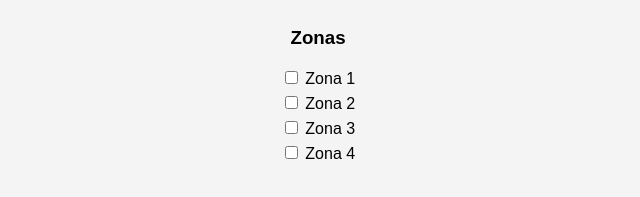
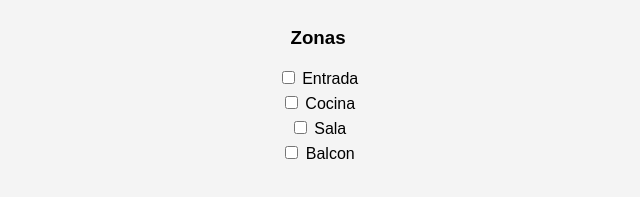
Before and after one commit to JorgeCR1707/JorgeCR1707.github.io, a plain HTML site: page index.html in a window 1280 px wide. Shown: the part 325-522 px from the top of the page, 322-962 px from the left. Drawn offline with Linux system fonts and the light colour scheme.

Commit message:
Initial commit

```diff
--- a/index.html
+++ b/index.html
@@ -61,10 +61,10 @@
 
   <div class="zonas">
     <h3>Zonas</h3>
-    <label><input type="checkbox" value="1" onchange="toggleZona(this)"> Zona 1</label>
-    <label><input type="checkbox" value="2" onchange="toggleZona(this)"> Zona 2</label>
-    <label><input type="checkbox" value="3" onchange="toggleZona(this)"> Zona 3</label>
-    <label><input type="checkbox" value="4" onchange="toggleZona(this)"> Zona 4</label>
+    <label><input type="checkbox" value="1" onchange="toggleZona(this)"> Entrada</label>
+    <label><input type="checkbox" value="2" onchange="toggleZona(this)"> Cocina</label>
+    <label><input type="checkbox" value="3" onchange="toggleZona(this)"> Sala</label>
+    <label><input type="checkbox" value="4" onchange="toggleZona(this)"> Balcon</label>
   </div>
 
   <script>
```
